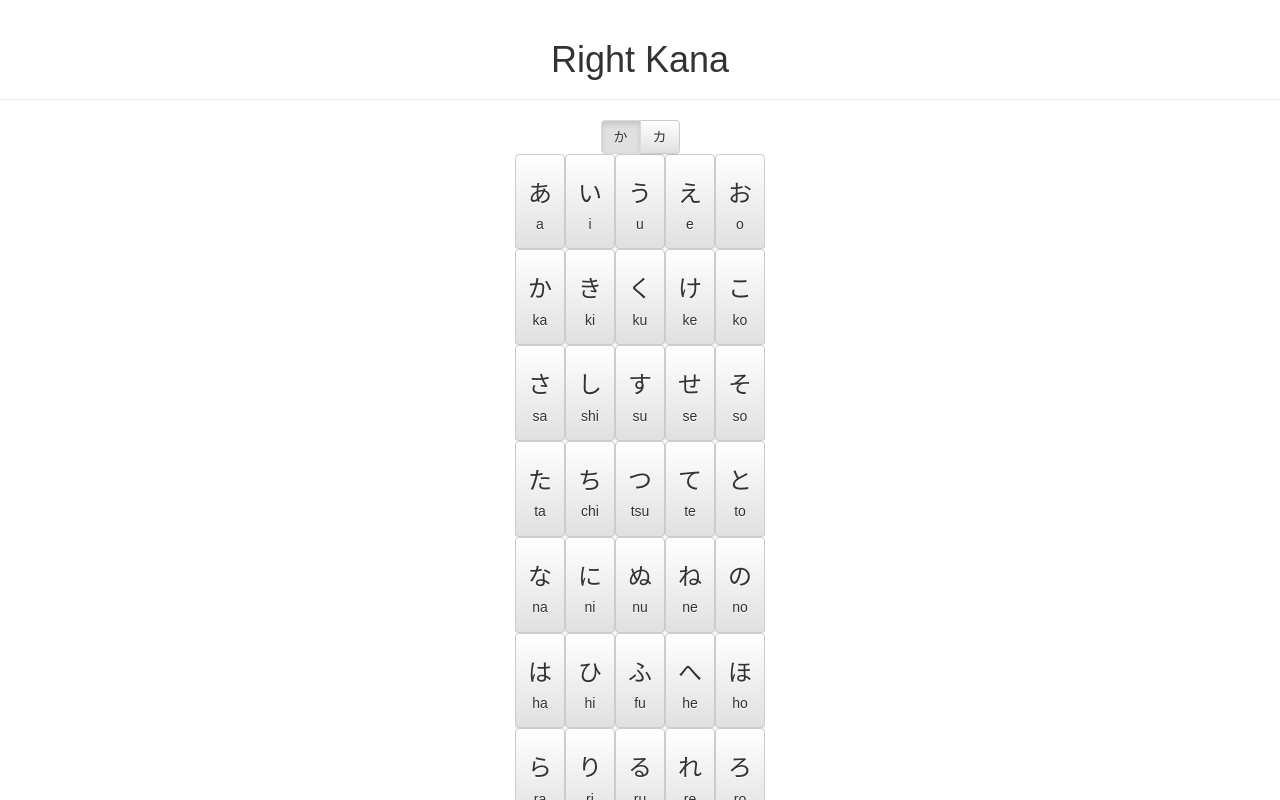
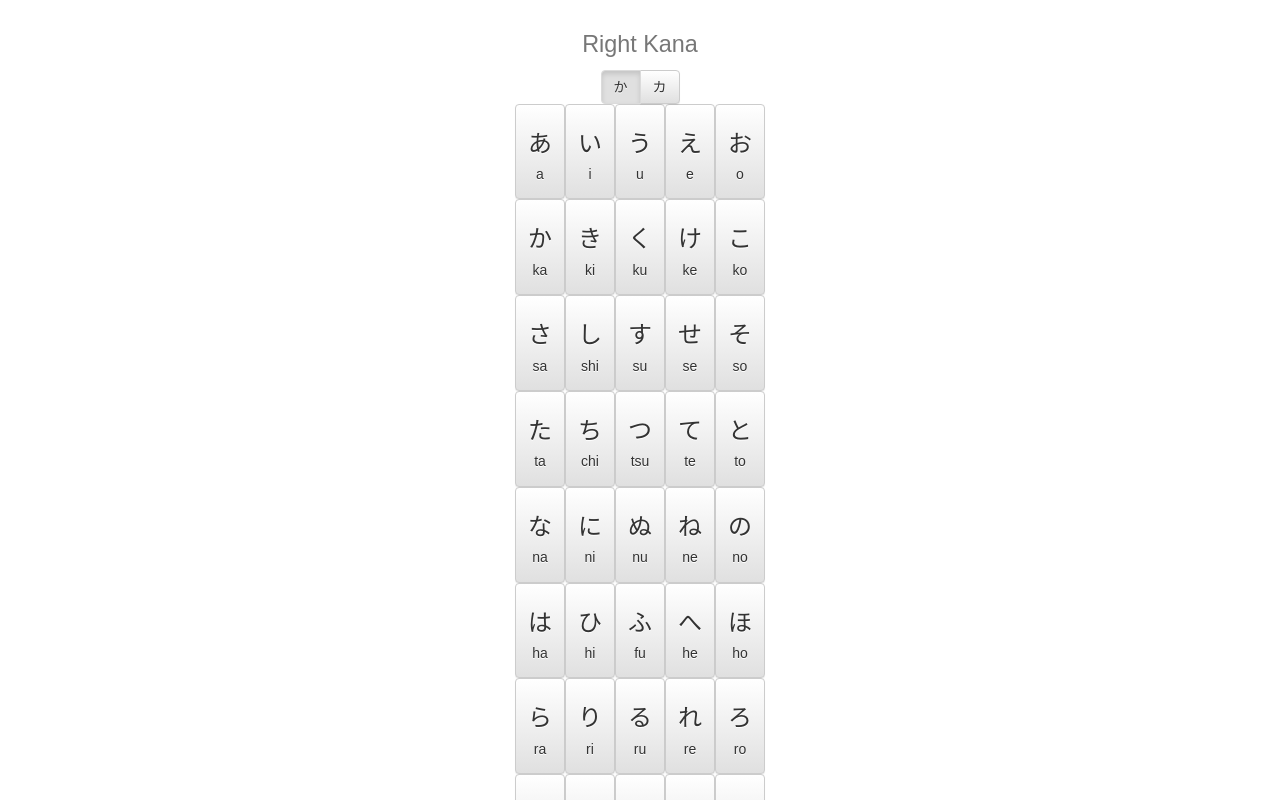
Before and after one commit to janclarin/right-kana, a React (Create React App) app: page / in a window 1280 px wide. Shown: the top 800 px of the page. Built offline with nearby package versions, Linux system fonts and the light colour scheme.

Commit message:
Decrease header title font size

```diff
--- a/src/App.js
+++ b/src/App.js
@@ -32,7 +32,7 @@ class App extends Component {
 
     return (
       <div className="App">
-        <PageHeader>Right Kana</PageHeader>
+        <h1><small>Right Kana</small></h1>
         <Toggle toggleTitles={this.kanaTypeTitles}
                 selectedToggleIndex={this.getToggleSelectionIndex()}
                 onSelectionChange={this.handleKanaToggleChange}/>
```
